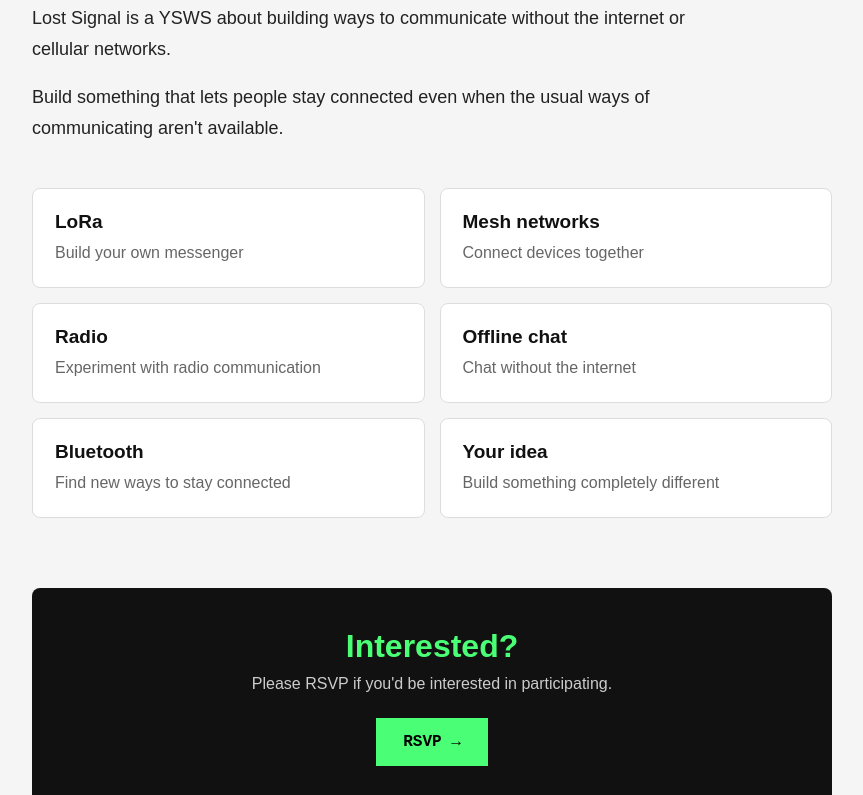
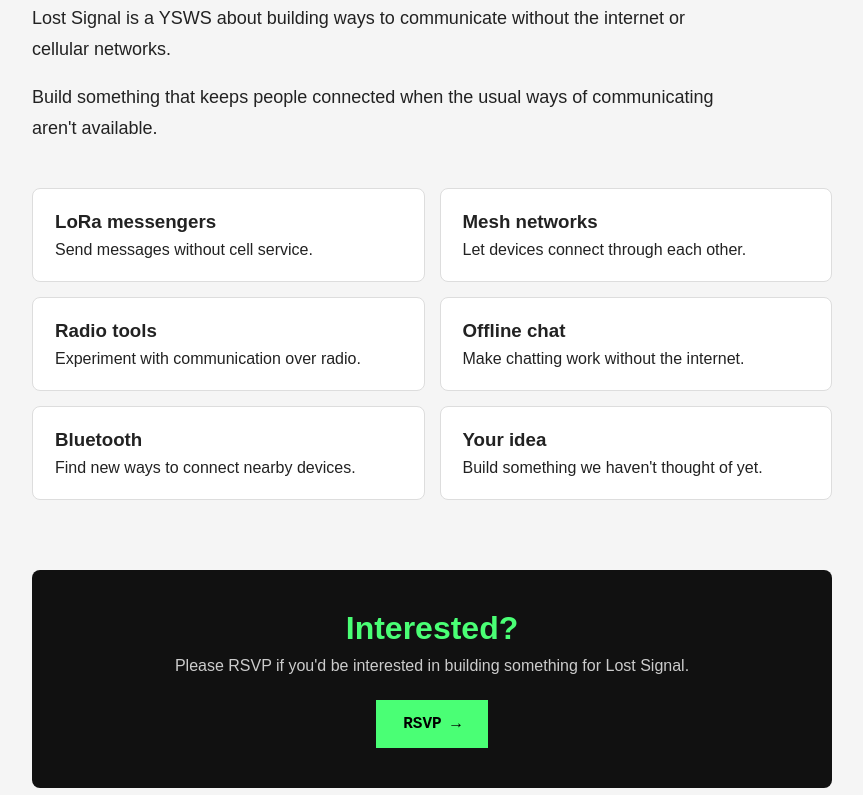
Before and after one commit to koditra/lost-signal, a plain HTML site: page index.html in a window 1280 px wide. Shown: the part 617-1412 px from the top of the page, without its empty margins (208-1071 px from the left). Drawn offline with Linux system fonts and the light colour scheme.

Commit message:
Refactor HTML structure for Lost Signal section

```diff
--- a/index.html
+++ b/index.html
@@ -22,73 +22,87 @@
     <main>
 
         <section class="hero">
+            <div class="hero-content">
+
+                <div class="eyebrow">
+                    A HACK CLUB YSWS
+                </div>
+
                 <h1 class="title" data-text="LOST SIGNAL">
                     LOST SIGNAL
                 </h1>
 
-            <p>
-                Staying connected when everything else goes offline.
+                <p class="hero-text">
+                    What happens when the internet isn't there?
                 </p>
+
+            </div>
         </section>
 
 
         <section class="content">
 
-            <h2>What is Lost Signal?</h2>
+            <h2>
+                Stay connected.
+                <span>Even offline.</span>
+            </h2>
 
-            <p>
+            <p class="description">
                 Lost Signal is a YSWS about building ways to communicate
                 without the internet or cellular networks.
             </p>
 
-            <p>
-                Build something that lets people stay connected even
-                when the usual ways of communicating aren't available.
+            <p class="description">
+                Build something that keeps people connected when the
+                usual ways of communicating aren't available.
             </p>
 
 
             <div class="ideas">
 
-                <div class="idea">
-                    <strong>LoRa</strong>
-                    <span>Build your own messenger</span>
+                <div class="idea red">
+                    <h3>LoRa messengers</h3>
+                    <p>Send messages without cell service.</p>
                 </div>
 
-                <div class="idea">
-                    <strong>Mesh networks</strong>
-                    <span>Connect devices together</span>
+                <div class="idea orange">
+                    <h3>Mesh networks</h3>
+                    <p>Let devices connect through each other.</p>
                 </div>
 
-                <div class="idea">
-                    <strong>Radio</strong>
-                    <span>Experiment with radio communication</span>
+                <div class="idea blue">
+                    <h3>Radio tools</h3>
+                    <p>Experiment with communication over radio.</p>
                 </div>
 
-                <div class="idea">
-                    <strong>Offline chat</strong>
-                    <span>Chat without the internet</span>
+                <div class="idea green">
+                    <h3>Offline chat</h3>
+                    <p>Make chatting work without the internet.</p>
                 </div>
 
-                <div class="idea">
-                    <strong>Bluetooth</strong>
-                    <span>Find new ways to stay connected</span>
+                <div class="idea purple">
+                    <h3>Bluetooth</h3>
+                    <p>Find new ways to connect nearby devices.</p>
                 </div>
 
-                <div class="idea">
-                    <strong>Your idea</strong>
-                    <span>Build something completely different</span>
+                <div class="idea yellow">
+                    <h3>Your idea</h3>
+                    <p>Build something we haven't thought of yet.</p>
                 </div>
 
             </div>
 
 
-            <div class="join">
+            <section class="join">
 
+                <div>
                     <h2>Interested?</h2>
 
                     <p>
-                    Please RSVP if you'd be interested in participating.
+                        Please RSVP if you'd be interested in building
+                        something for Lost Signal.
                     </p>
+                </div>
 
                 <a
                     class="rsvp"
@@ -98,7 +112,7 @@
                     RSVP →
                 </a>
 
-            </div>
+            </section>
 
         </section>
 
```
Lines whose indentation alone changed are shown as unchanged.
